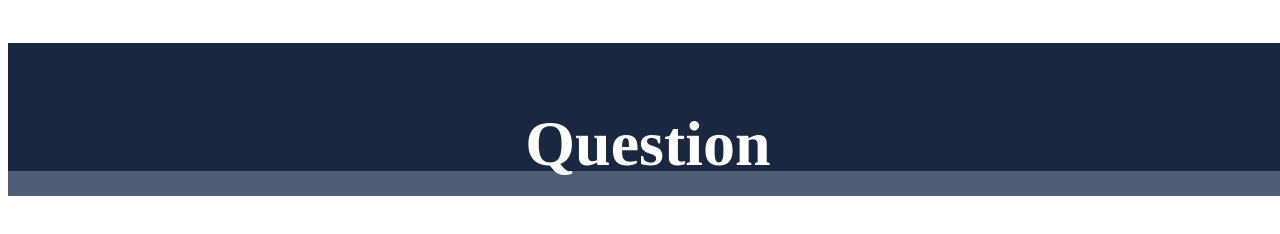
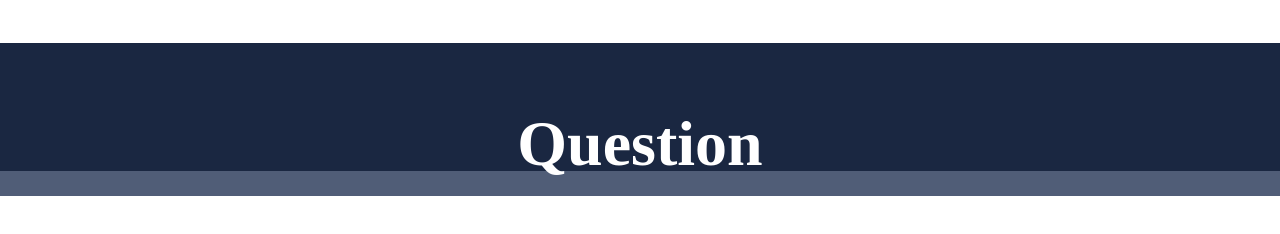
Before and after one commit to codeths/elective-decision-tree, a plain HTML site: page index.html in a window 1280 px wide. Drawn offline with Linux system fonts and the light colour scheme.

Commit message:
Update index.html

```diff
--- a/index.html
+++ b/index.html
@@ -1,13 +1,15 @@
 <!DOCTYPE html>
 <html>
     <head>
-        <!--metadata here, eventually-->
+        <link rel="stylesheet" href="styles.css">
 
     </head>
     <body>
-        <!--Weird margin issue on left side of header, add stylesheet to cut down on inline styling-->
-        <div style="background-color:#1a2741; width:100vw; height:10vw; margin:0px;"><h1 style="color:white; font-size:4em; text-align:center; padding-top:1em;">Question</h1></div>
-        <div style="background-color:#505d77; width:100vw; height:2vw;"></div>
+        <!-- Replaced the inline css with a styles.css file best practices in my opinion -->
+       <div class="header">
+            <h1>Question</h1>
+        </div>
+        <div class="divider"></div>
     </body>
 
 
```
